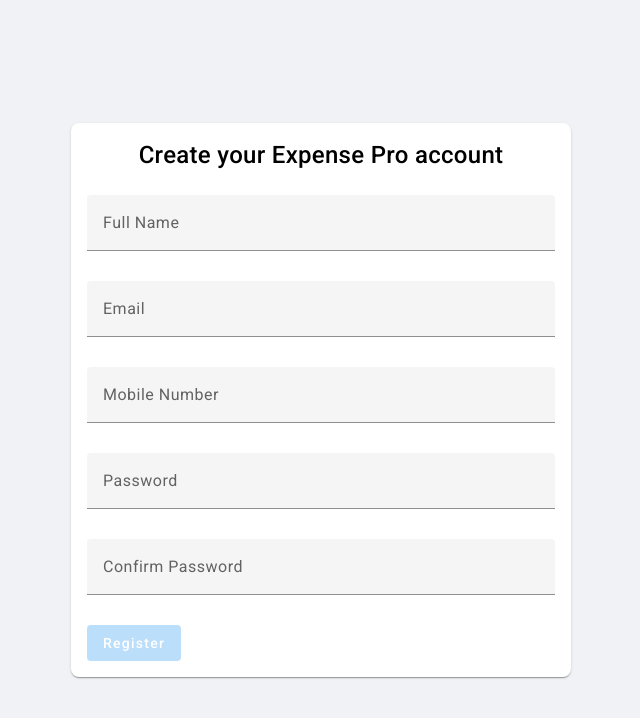
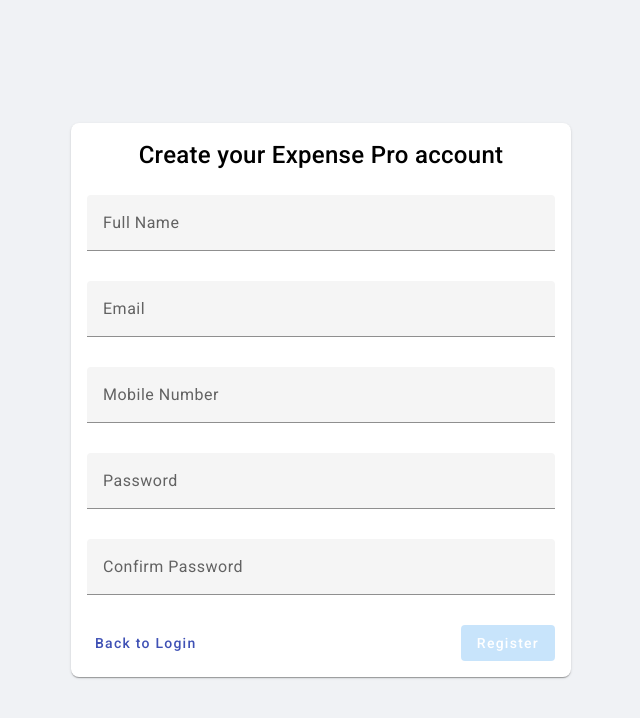
Before and after one commit to ExpensePro/expenseproUI, an Angular app: page /register in a window 1280 px wide. Shown: the top 718 px of the page, without its empty margins (319-959 px from the left). Built offline with nearby package versions, Linux system fonts and the light colour scheme.

Commit message:
Register component: added back button

```diff
--- a/src/app/Components/register/register.component.html
+++ b/src/app/Components/register/register.component.html
@@ -31,9 +31,12 @@
                 </mat-error>
             </mat-form-field>
 
-            <button mat-raised-button color="primary" type="submit" [disabled]="registerForm.invalid">
-                Register
-            </button>
+            <div class="register-actions">
+                <button mat-button color="primary" (click)="goToLogin()">Back to Login</button>
+                <button mat-raised-button color="primary" type="submit" [disabled]="registerForm.invalid">
+                    Register
+                </button>
+            </div>
         </form>
     </mat-card>
 </div>
--- a/src/app/Components/register/register.component.scss
+++ b/src/app/Components/register/register.component.scss
@@ -27,8 +27,19 @@
     margin-bottom: 0.5rem;
 }
 
-button[mat-raised-button][disabled] {
-  background-color: #bbdefb !important;
-  color: white !important;
-  cursor: not-allowed;
+.register-actions {
+    display: flex;
+    justify-content: space-between;
+    align-items: center;
+
+    button {
+        font-weight: 500;
+        text-transform: none;
+    }
+
+    button[mat-raised-button][disabled] {
+        background-color: #bbdefb !important;
+        color: #fff;
+        opacity: 0.8;
+    }
 }
--- a/src/app/Components/register/register.component.ts
+++ b/src/app/Components/register/register.component.ts
@@ -6,6 +6,7 @@
 import { MatIconModule } from '@angular/material/icon';
 import { MatInputModule } from '@angular/material/input';
 import { MatCardModule } from '@angular/material/card';
+import { Router } from '@angular/router';
 
 @Component({
   selector: 'app-register',
@@ -24,7 +25,7 @@
 export class RegisterComponent implements OnInit {
   registerForm!: FormGroup;
 
-  constructor(private fb: FormBuilder) { }
+  constructor(private fb: FormBuilder, private router: Router) { }
 
   ngOnInit(): void {
     this.iniatlizeForm();
@@ -59,4 +60,8 @@
       console.log('Form Submitted', this.registerForm.value);
     }
   }
+
+  public goToLogin(): void {
+    this.router.navigate(['/login']);
+  }
 }
```
